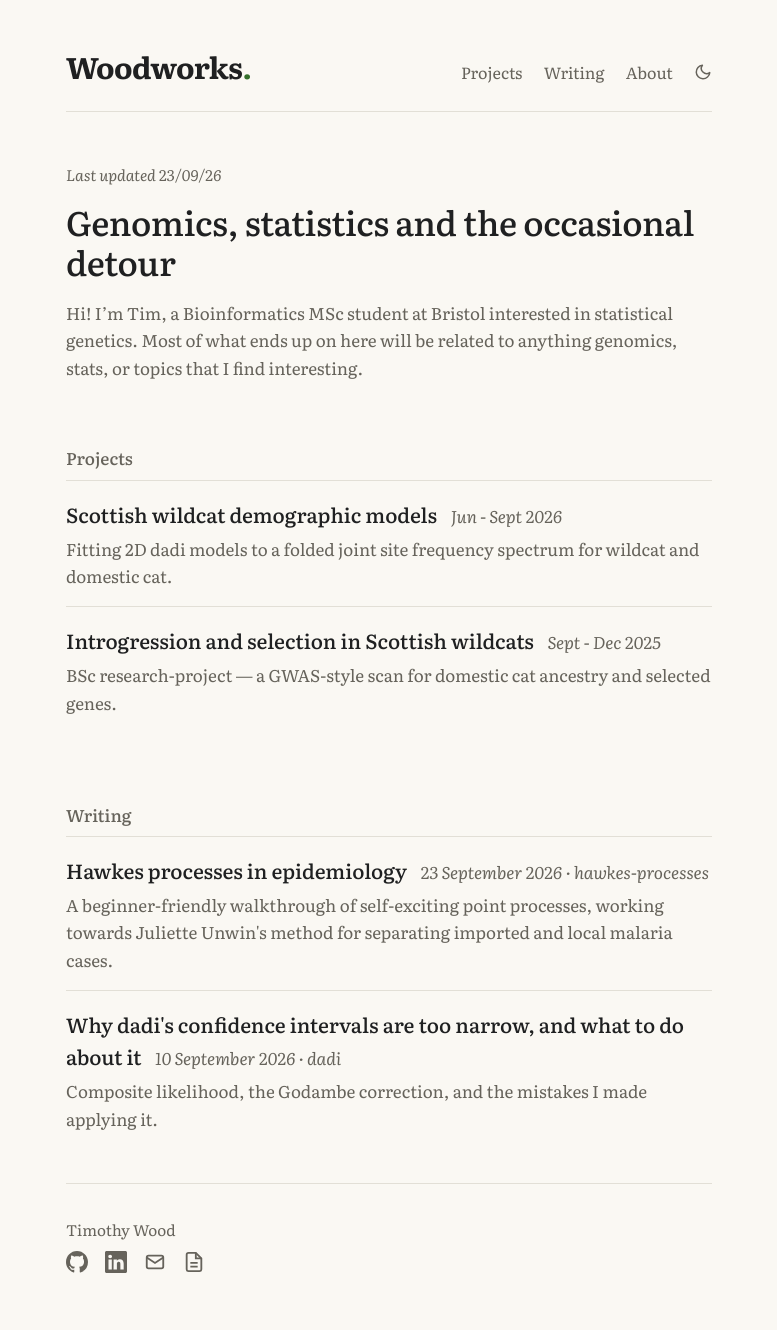
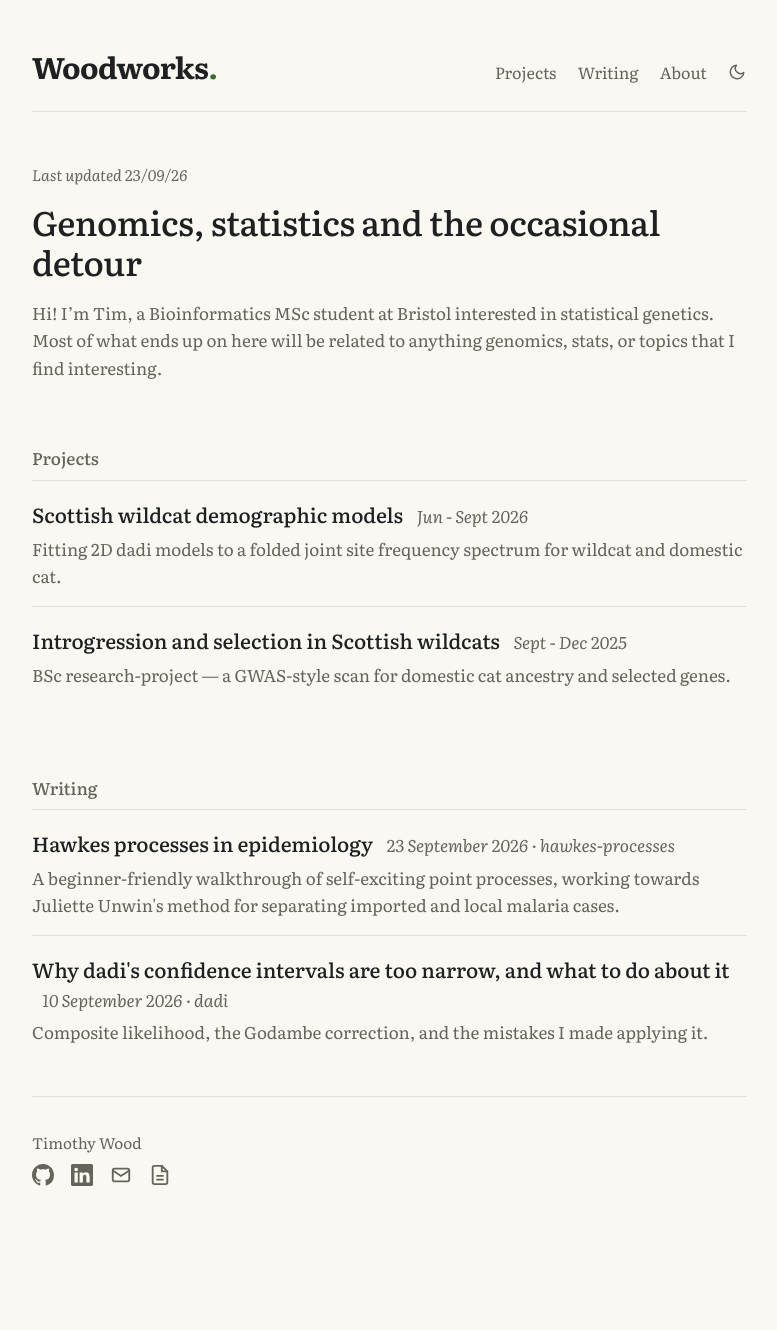
Before and after one commit to timj-wood/timj-wood.github.io, a Jekyll site: the page built from index.md, in a window 1280 px wide. Shown: the whole page, without its empty margins (251-1028 px from the left). Built offline with Jekyll 4.4.1, drawn with Linux system fonts in a browser that asks for light colours; after the commit the page ends 1243 px from its top, so only the background shows below that.

Commit message:
Update style.css

```diff
--- a/assets/css/style.css
+++ b/assets/css/style.css
@@ -7,7 +7,7 @@
   --rule: #2c2e31;
   --moss: #8bc27f;
   --moss-soft: #223124;
-  --measure: 38rem;
+  --measure: 42rem;
 }
 @media (prefers-color-scheme: light) {
   :root:not([data-theme="dark"]) {
```
